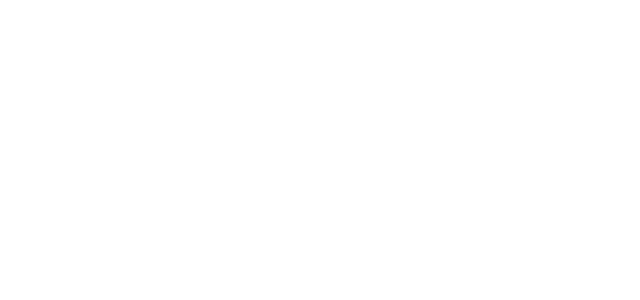
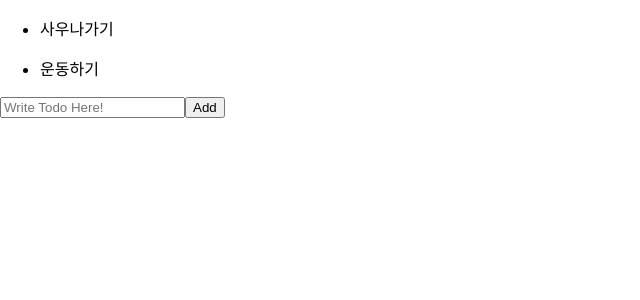
Before and after one commit to 2coldok/react-todolist, a React (Create React App) app: page / in a window 1280 px wide. Shown: the top 300 px of the page, without its empty margins (0-640 px from the left). Built offline with nearby package versions, Linux system fonts and the light colour scheme.

Commit message:
feat : Add todo 기능 구현

```diff
--- a/package.json
+++ b/package.json
@@ -9,6 +9,7 @@
     "react": "^18.2.0",
     "react-dom": "^18.2.0",
     "react-scripts": "5.0.1",
+    "uuid": "^9.0.1",
     "web-vitals": "^2.1.0"
   },
   "scripts": {
--- a/src/App.js
+++ b/src/App.js
@@ -1,9 +1,10 @@
 import './App.css';
+import TodoList from './components/todo-list/TodoList';
 
 function App() {
   return (
     <div>
-
+      <TodoList />
     </div>
   );
 }
--- /dev/null
+++ b/src/components/add-todo/AddTodo.jsx
@@ -0,0 +1,27 @@
+import React, { useState } from "react";
+import { v4 as uuidv4 } from "uuid";
+
+export default function AddTodo({ onAdd }) {
+  const [text, setText] = useState("");
+  const handleChange = (event) => setText(event.target.value);
+  const handleSubmit = (event) => {
+    event.preventDefault();
+    if (text.trim().length === 0) return;
+    onAdd({ id: uuidv4(), text: text, status: "active" });
+    setText("");
+  };
+
+  return (
+    <div>
+      <form onSubmit={handleSubmit}>
+        <input
+          type="text"
+          value={text}
+          onChange={handleChange}
+          placeholder="Write Todo Here!"
+        />
+        <button>Add</button>
+      </form>
+    </div>
+  );
+}
--- /dev/null
+++ b/src/components/todo-list/TodoList.jsx
@@ -0,0 +1,26 @@
+import React, { useState } from "react";
+import AddTodo from "../add-todo/AddTodo";
+
+const temp = [
+  { id: 13, text: "사우나가기", status: "active" },
+  { id: 14, text: "운동하기", status: "active" },
+];
+
+export default function TodoList() {
+  const [todos, setTodos] = useState(temp);
+  const handleAdd = (todo) => setTodos([...todos, todo]);
+
+
+  return (
+    <section>
+      <ul>
+        {todos.map((todo) => (
+          <li key={todo.id}>
+            <p>{todo.text}</p>
+          </li>
+        ))}
+      </ul>
+      <AddTodo onAdd={handleAdd}/>
+    </section>
+  );
+}
```
Also changed, not shown: .pnp.cjs, 2 other files (tests, documents, lock files or other folders).
